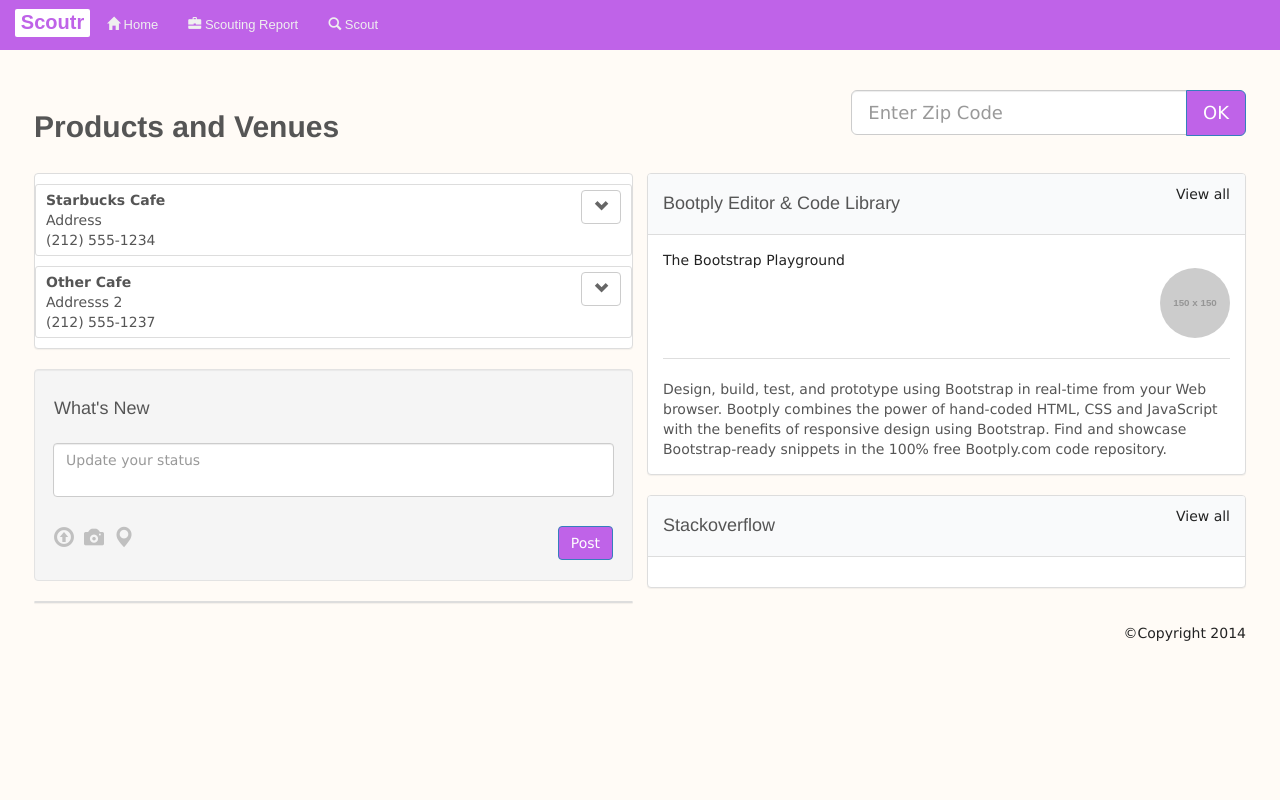
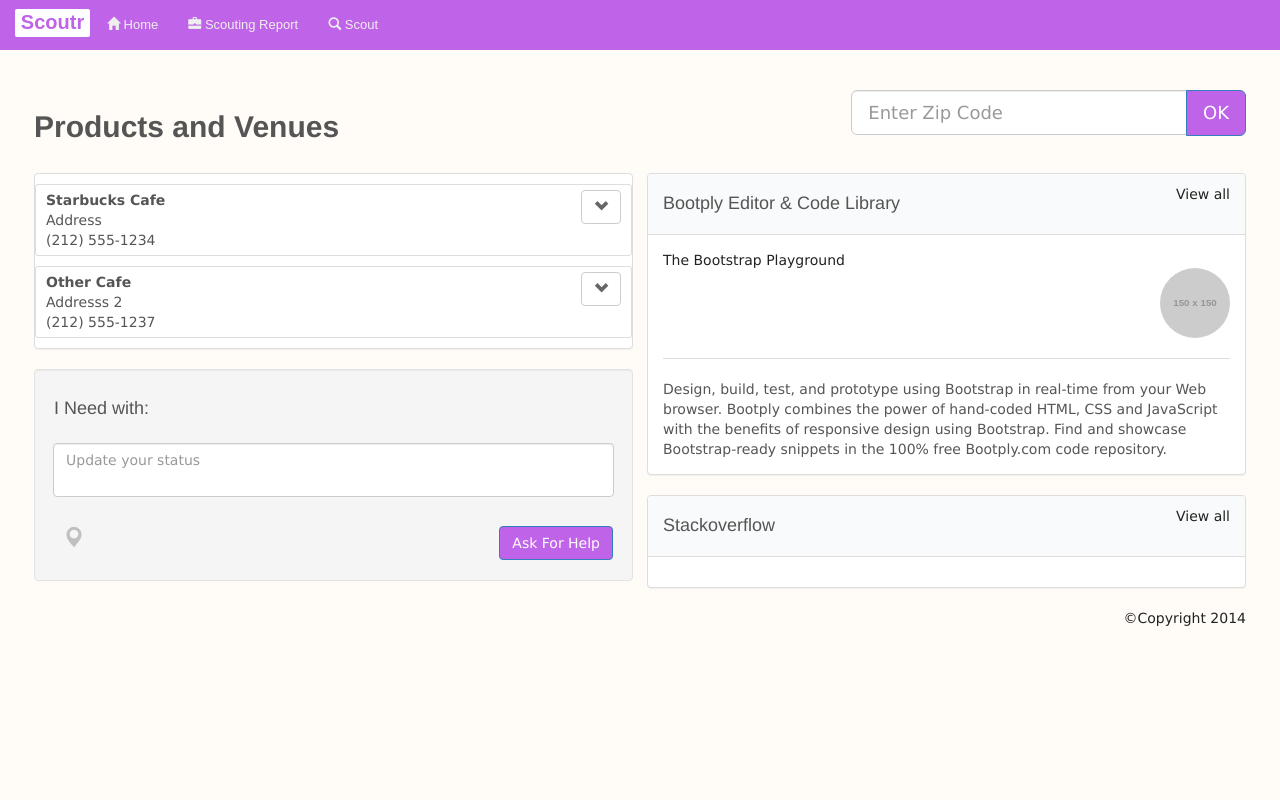
Before and after one commit to neostoic/Scoutr, a Flask app: page /dashboard/ in a window 1280 px wide. Run offline with Flask 2, Linux system fonts and the light colour scheme; grey boxes labelled with a size stand in for pictures from a placeholder-image service; some libraries are stand-ins or nearby versions.

Commit message:
More content

```diff
--- a/templates/index.html
+++ b/templates/index.html
@@ -68,17 +68,14 @@
 
                               <div class="well">
                                    <form class="form-horizontal" role="form">
-                                    <h4>What's New</h4>
+                                    <h4>I Need with:</h4>
                                      <div class="form-group" style="padding:14px;">
                                       <textarea class="form-control" placeholder="Update your status"></textarea>
                                     </div>
-                                    <button class="btn btn-primary pull-right" type="button">Post</button><ul class="list-inline"><li><a href=""><i class="glyphicon glyphicon-upload"></i></a></li><li><a href=""><i class="glyphicon glyphicon-camera"></i></a></li><li><a href=""><i class="glyphicon glyphicon-map-marker"></i></a></li></ul>
+                                    <button class="btn btn-primary pull-right" type="button">Ask For Help</button><ul class="list-inline"><li><a href=""></a><li><a href=""><i class="glyphicon glyphicon-map-marker"></i></a></li></ul>
                                   </form>
                               </div>
 
-                              <div class="panel panel-default">
-
-                              </div>
 
 
 
```
